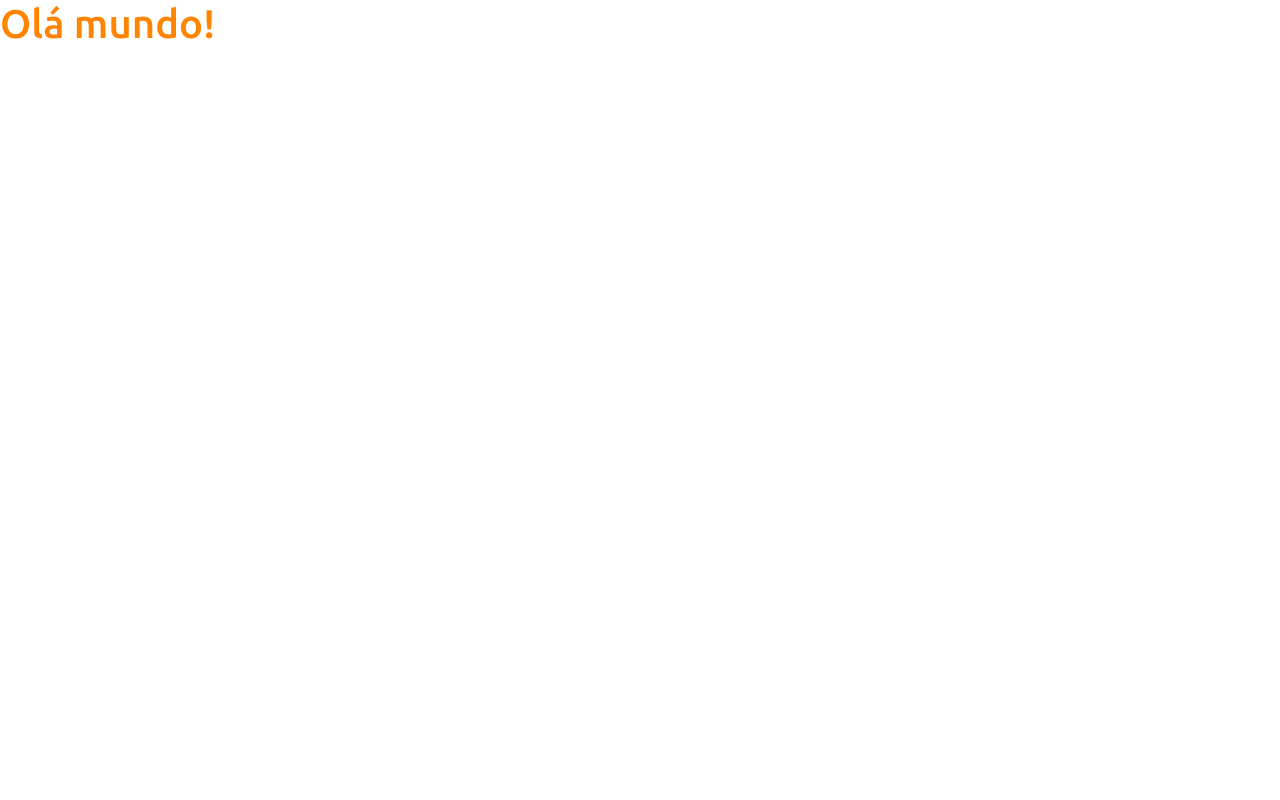
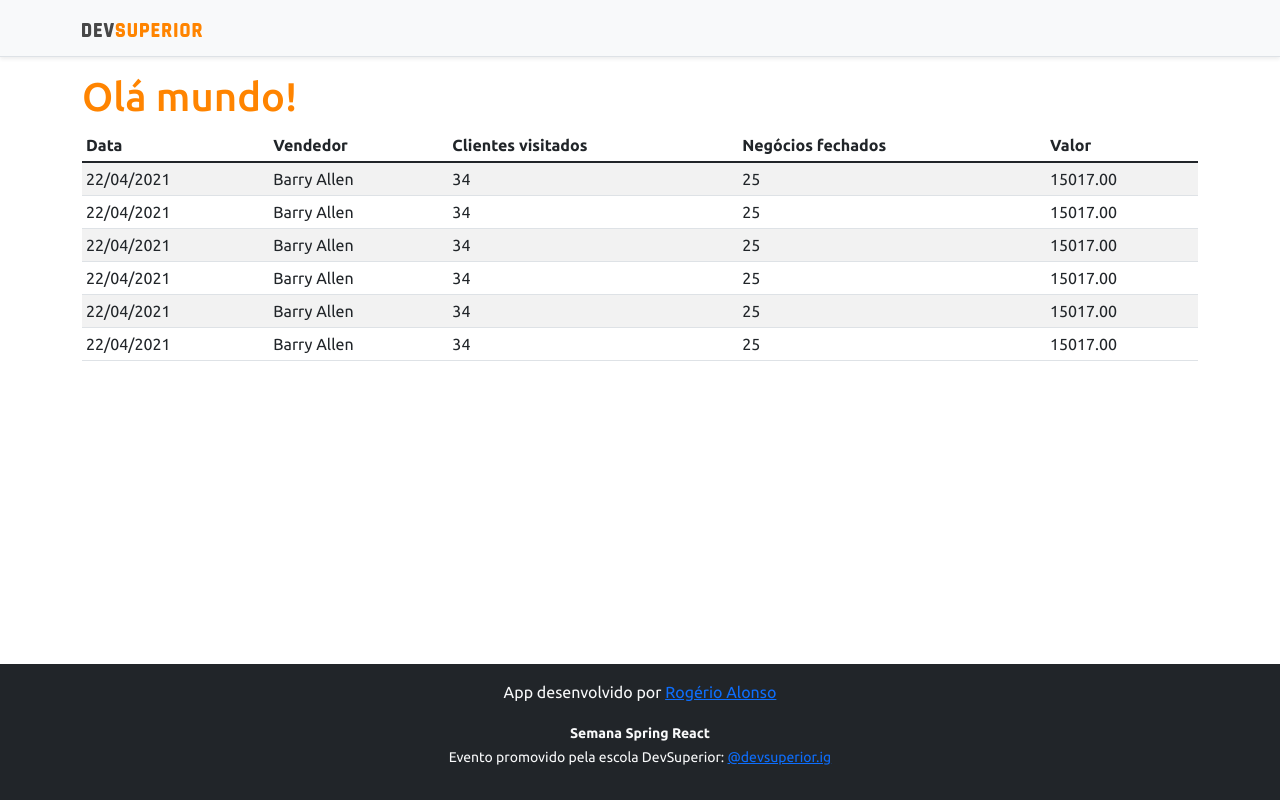
Before and after one commit to rogerioloualonso/DSVendas, a React (Create React App) app in the folder frontend/: page / in a window 1280 px wide. Built offline with nearby package versions, Linux system fonts and the light colour scheme.

Commit message:
Basic static components

```diff
--- a/frontend/src/App.tsx
+++ b/frontend/src/App.tsx
@@ -1,10 +1,18 @@
+import DataTable from "assets/components/DataTable";
+import Footer from "assets/components/Footer";
+import NavBar from "assets/components/NavBar";
 
 
 function App() {
   return (
-    <div>
-        <h1 className="text-primary">Olá mundo!</h1>
-    </div>
+    <>
+        <NavBar />
+        <div className="container">
+            <h1 className="text-primary">Olá mundo!</h1>
+            <DataTable/>
+        </div>
+        <Footer/>
+    </>
   );
 }
 
--- /dev/null
+++ b/frontend/src/assets/components/DataTable/index.tsx
@@ -0,0 +1,63 @@
+function DataTable() {
+    return (
+        <div className="table-responsive">
+            <table className="table table-striped table-sm">
+                <thead>
+                    <tr>
+                        <th>Data</th>
+                        <th>Vendedor</th>
+                        <th>Clientes visitados</th>
+                        <th>Negócios fechados</th>
+                        <th>Valor</th>
+                    </tr>
+                </thead>
+                <tbody>
+                    <tr>
+                        <td>22/04/2021</td>
+                        <td>Barry Allen</td>
+                        <td>34</td>
+                        <td>25</td>
+                        <td>15017.00</td>
+                    </tr>
+                    <tr>
+                        <td>22/04/2021</td>
+                        <td>Barry Allen</td>
+                        <td>34</td>
+                        <td>25</td>
+                        <td>15017.00</td>
+                    </tr>
+                    <tr>
+                        <td>22/04/2021</td>
+                        <td>Barry Allen</td>
+                        <td>34</td>
+                        <td>25</td>
+                        <td>15017.00</td>
+                    </tr>
+                    <tr>
+                        <td>22/04/2021</td>
+                        <td>Barry Allen</td>
+                        <td>34</td>
+                        <td>25</td>
+                        <td>15017.00</td>
+                    </tr>
+                    <tr>
+                        <td>22/04/2021</td>
+                        <td>Barry Allen</td>
+                        <td>34</td>
+                        <td>25</td>
+                        <td>15017.00</td>
+                    </tr>
+                    <tr>
+                        <td>22/04/2021</td>
+                        <td>Barry Allen</td>
+                        <td>34</td>
+                        <td>25</td>
+                        <td>15017.00</td>
+                    </tr>
+             </tbody>
+            </table>
+        </div>
+    );
+  }
+
+  export default DataTable;
--- /dev/null
+++ b/frontend/src/assets/components/Footer/index.tsx
@@ -0,0 +1,14 @@
+import ImgDsDark from 'assets/img/ds-dark.svg'
+function Footer() {
+    return (
+        <footer className="footer mt-auto py-3 bg-dark">
+            <div className="container">
+                <p className="text-light">App desenvolvido por <a href="https://github.com/rogerioloualonso" target="_blank" rel="noreferrer">Rogério Alonso</a></p>
+                <p className="text-light"><small><strong>Semana Spring React</strong><br/>
+                 Evento promovido pela escola DevSuperior: <a href="https://instagram.com/devsuperior.ig" target="_blank" rel="noreferrer">@devsuperior.ig</a></small></p>
+            </div>
+        </footer>
+    );
+  }
+
+  export default Footer;
--- /dev/null
+++ b/frontend/src/assets/components/NavBar/index.tsx
@@ -0,0 +1,14 @@
+ import ImgDsDark from 'assets/img/ds-dark.svg'
+function NavBar() {
+    return (
+        <div className="d-flex flex-column flex-md-row align-items-center p-3 px-md-4 mb-3 bg-light border-bottom shadow-sm">
+            <div className="container">
+                <nav className="my-2 my-md-0 mr-md-3">
+                    <img src={ImgDsDark} alt="DevSuperior" width="120" />
+                </nav>
+            </div>
+       </div>
+    );
+  }
+
+  export default NavBar;
```
Also changed, not shown: frontend/src/assets/img/ds-dark.svg (added).
